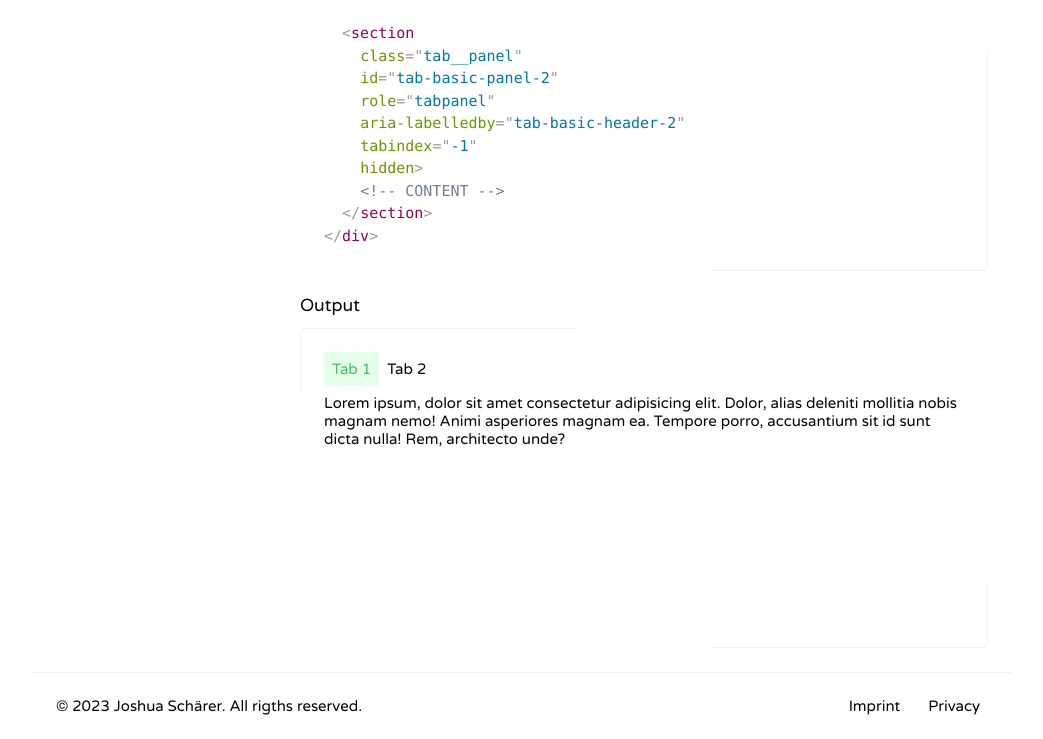
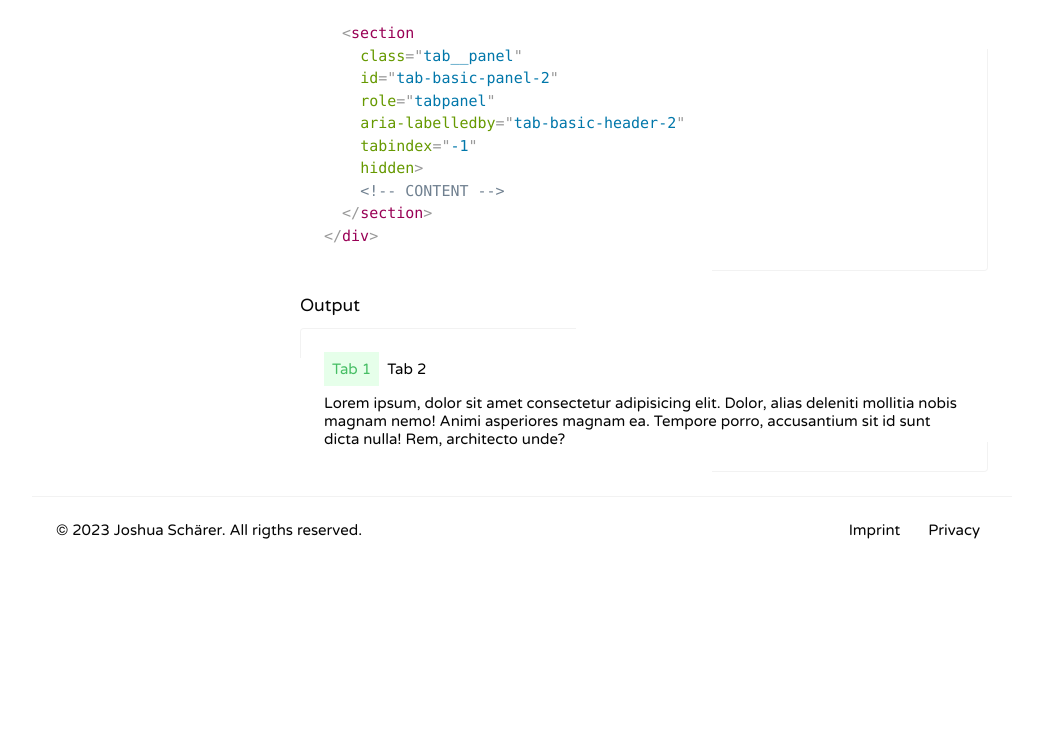
Before and after one commit to joshschaerer/website-templates, a plain HTML site: page components/tab.html in a window 1280 px wide. Shown: the part 1264-2003 px from the top of the page, without its empty margins (118-1161 px from the left). After the commit the page ends 1827 px from the top, so only its background shows below. Drawn offline with Linux system fonts and the light colour scheme.

Commit message:
adjusted general styling of the site layout

```diff
--- a/assets/css/styles.css
+++ b/assets/css/styles.css
@@ -119,7 +119,6 @@ img {
   --border-size: 1.75px;
   --border-radius: 0.25rem;
   border-radius: var(--border-radius);
-  min-height: 20rem;
   padding: 1.5rem;
   position: relative;
 }
```
